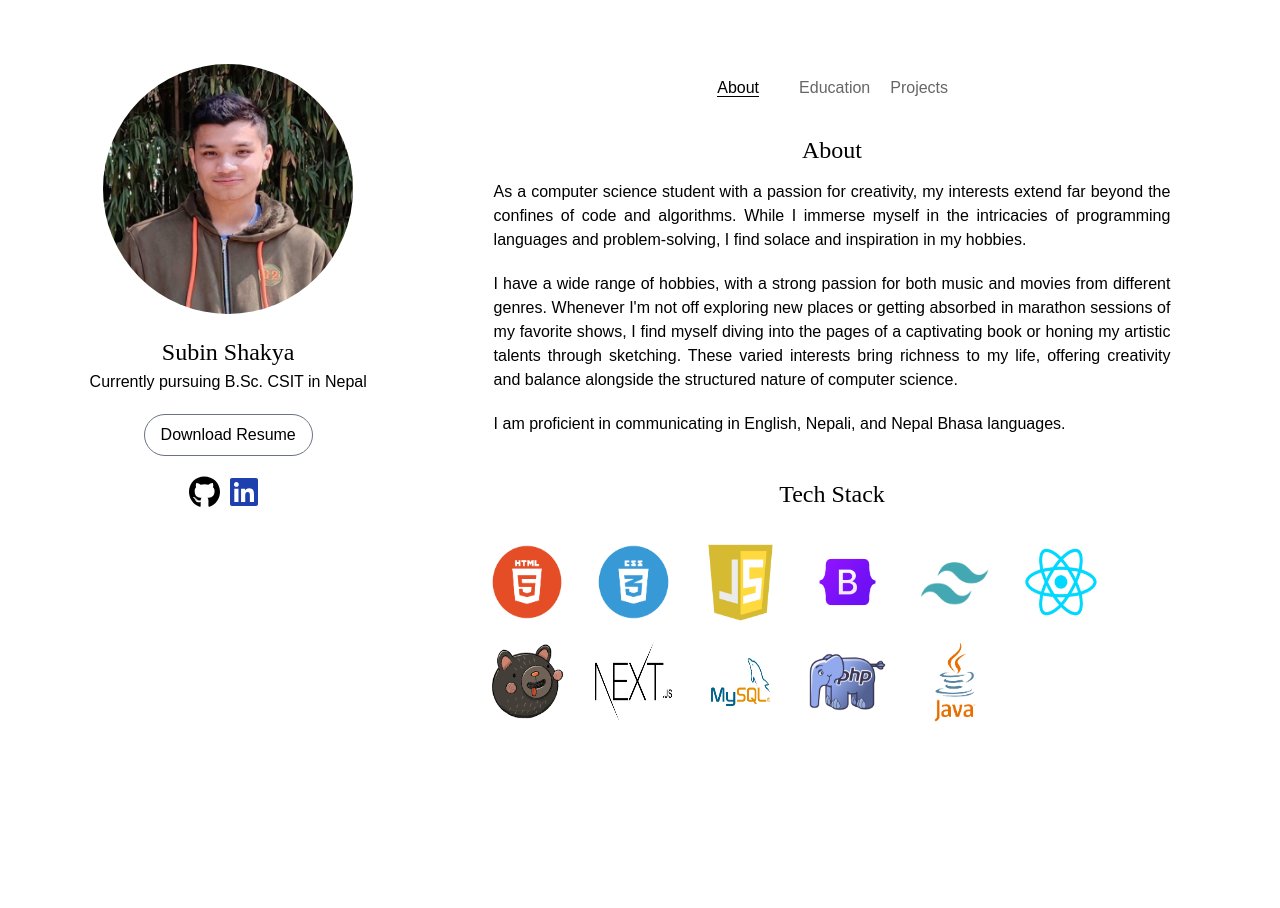
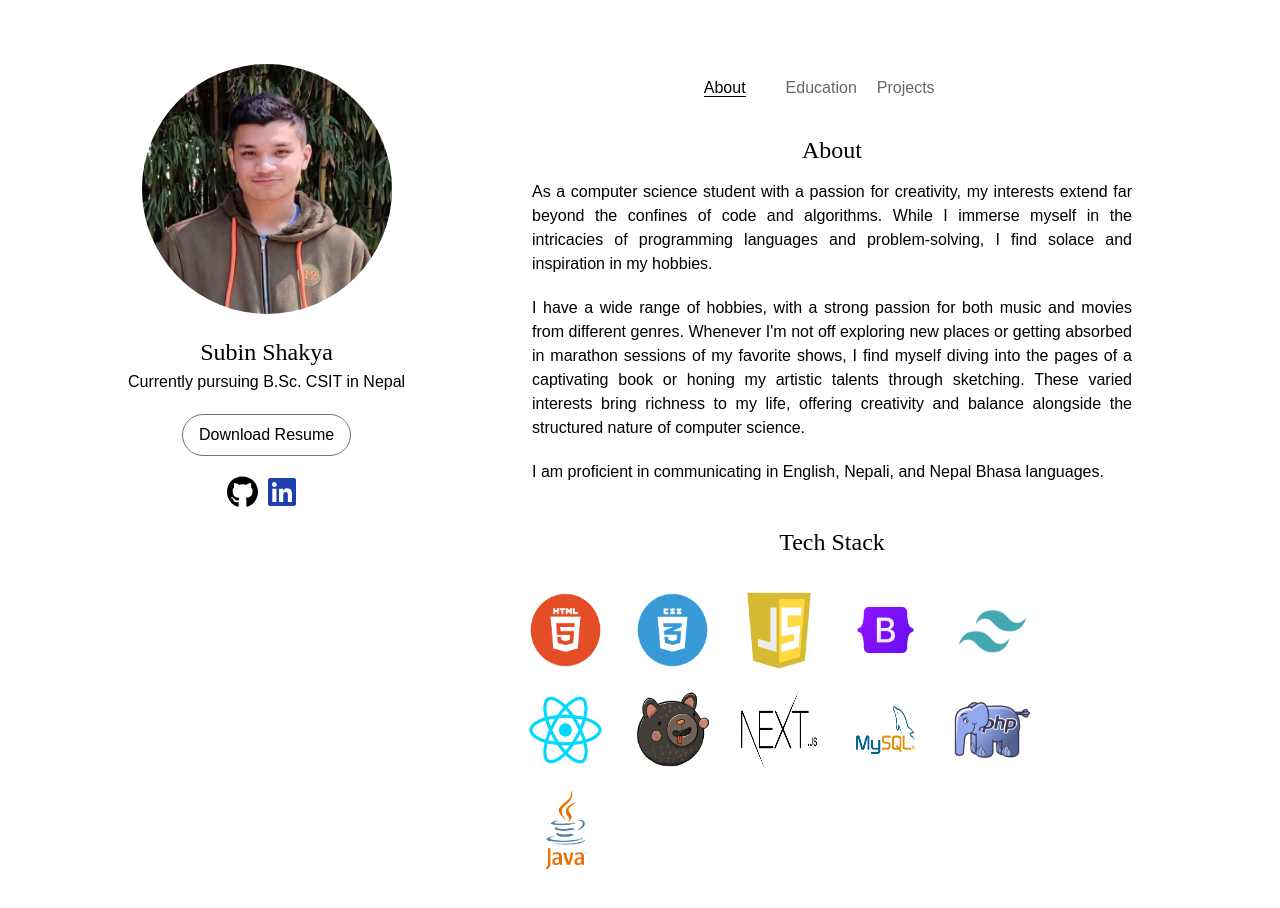
Before and after one commit to subin-shk/React-Portfolio, a React (Vite) app: page / in a window 1280 px wide. Shown: the top 908 px of the page. Before the commit the page ends 800 px from the top, so only its background shows below. Built offline with nearby package versions, Linux system fonts and the light colour scheme; a web font is replaced by a local one.

Commit message:
Fixed padding

```diff
--- a/src/App.css
+++ b/src/App.css
@@ -19,10 +19,7 @@ html {
 }
 
 .wrapper {
-  /* display: flex;
-  justify-content: flex-start;
-  flex-direction: row; */
-  padding: 5% 7%;
+  padding: 5% 10%;
   width: 100%;
 }
 
```
Also changed, not shown: 4 other files (tests, documents, lock files or other folders).
